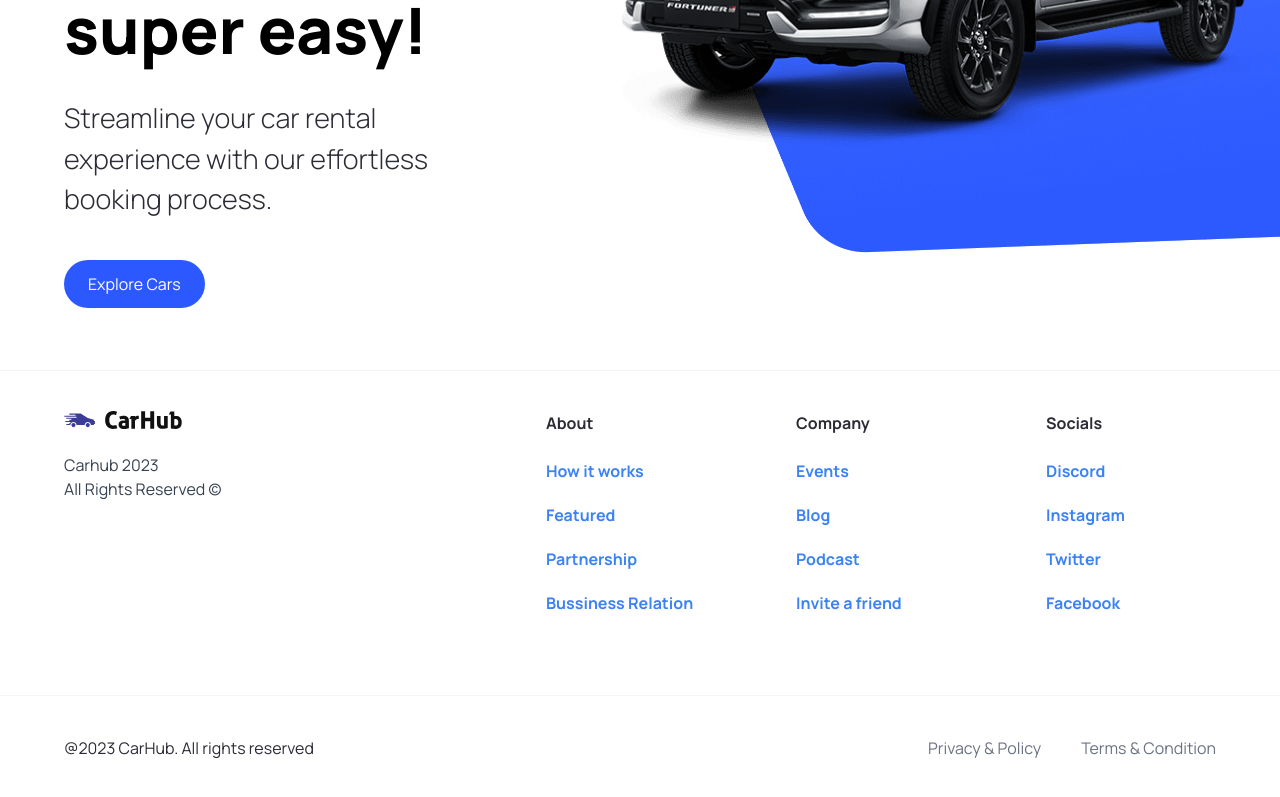
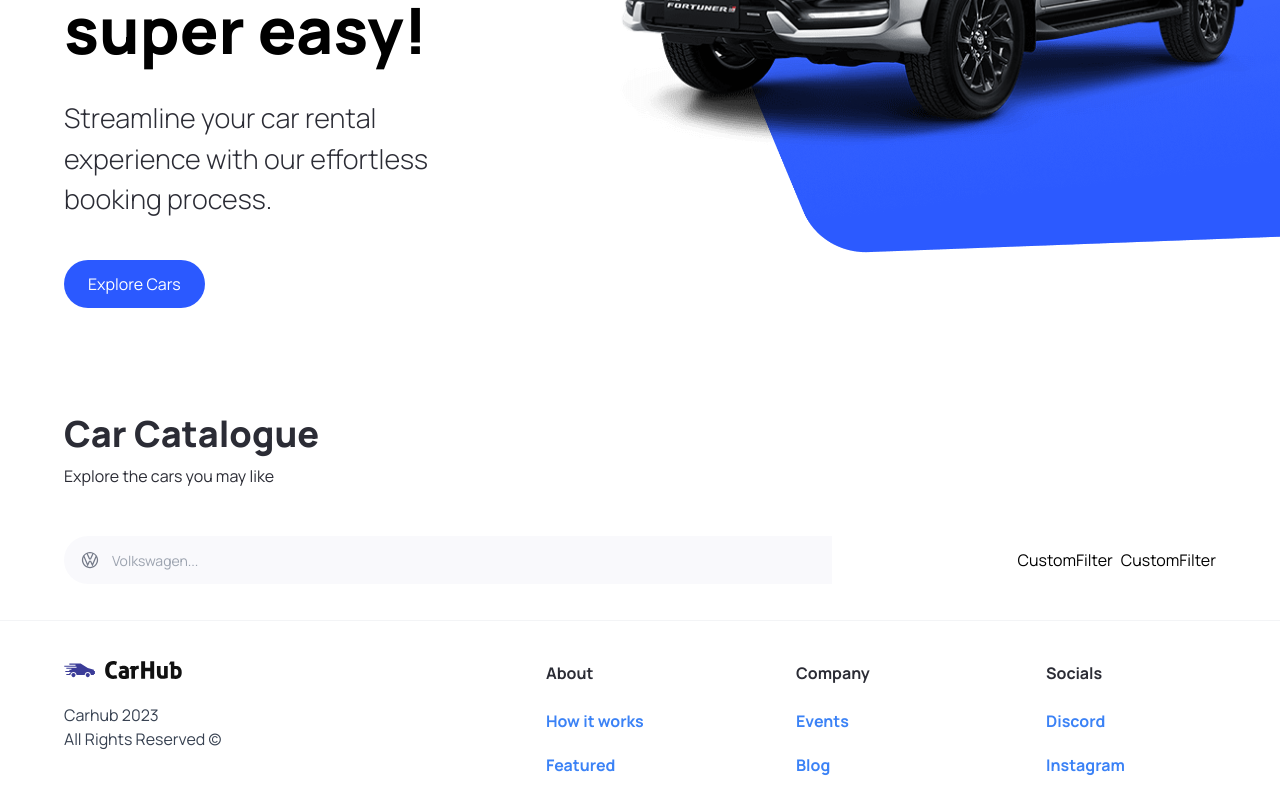
Before and after one commit to robert-devs/villlah-collection, a Next.js app: page / in a window 1280 px wide. Shown: the part 450-1247 px from the top of the page. Built offline with nearby package versions, Linux system fonts and the light colour scheme.

Commit message:
adding filter

```diff
--- a/app/page.tsx
+++ b/app/page.tsx
@@ -1,10 +1,26 @@
-import Hero from "@/components/Hero";
 import Image from "next/image";
+import { CustomButton, CustomFilter, Hero, SearchBar } from "@/components";
 
 export default function Home() {
   return (
     <main className="overflow-hidden">
-      <Hero/>
+      <Hero />
+
+      <div className="mt-12 padding-x padding-y max-width " id="discover">
+        <div className="home__text-container">
+          <h1 className="text-4xl font-extrabold">Car Catalogue</h1>
+          <p>Explore the cars you may like</p>
+        </div>
+        <div className="home__filters">
+          <SearchBar />
+
+          <div className="home__filter-container">
+            <CustomFilter  />
+            <CustomFilter  />
+          </div>
+        </div>
+
+      </div>
     </main>
   )
 }
--- /dev/null
+++ b/components/CustomFilter.tsx
@@ -0,0 +1,9 @@
+import React from "react";
+
+const CustomFilter = () => {
+  return (
+    <div>CustomFilter</div>
+  )
+}
+
+export default CustomFilter
--- /dev/null
+++ b/components/SearchBar.tsx
@@ -0,0 +1,24 @@
+"use client";
+import React, { useState } from "react";
+import SearchManufacturer from "./SearchManufacturer";
+import { manufacturers } from "./../constants/index";
+
+const SearchBar = () => {
+    const [manufacturer, setManuFacturer] = useState("");
+
+  const handleSearch =()=>{
+
+  }
+  return (
+    <form className="searchbar" onSubmit={handleSearch}>
+        <div className="searchbar__item">
+            <SearchManufacturer
+             manufacturer ={manufacturer}
+             setManufacturer = {setManuFacturer}
+            />
+        </div>
+    </form>
+  )
+}
+
+export default SearchBar
--- /dev/null
+++ b/components/SearchManufacturer.tsx
@@ -0,0 +1,97 @@
+"use client";
+import Image from "next/image";
+import React, { Fragment, useState } from "react";
+import { Combobox, Transition } from "@headlessui/react";
+import { manufacturers } from "@/constants";
+import { setManufacturerProps } from "@/types";
+
+const SearchManufacturer = ({ manufacturer, setManuFacturer }: setManufacturerProps) => {
+  const [query, setQuery] = useState("");
+
+  const filteredManufacturers =
+    query === ""
+      ? manufacturers
+      : manufacturers.filter((item) =>
+          item
+            .toLowerCase()
+            .replace(/\s+/g, "")
+            .includes(query.toLowerCase().replace(/\s+/g, ""))
+        );
+
+  return (
+    <div className='search-manufacturer'>
+      <Combobox value={manufacturer} onChange={setManuFacturer}>
+        <div className='relative w-full'>
+          {/* Button for the combobox. Click on the icon to see the complete dropdown */}
+          <Combobox.Button className='absolute top-[14px]'>
+            <Image
+              src='/car-logo.svg'
+              width={20}
+              height={20}
+              className='ml-4'
+              alt='car logo'
+            />
+          </Combobox.Button>
+
+          {/* Input field for searching */}
+          <Combobox.Input
+            className='search-manufacturer__input'
+            displayValue={(item: string) => item}
+            onChange={(event) => setQuery(event.target.value)}
+            placeholder='Volkswagen...'
+          />
+
+
+          <Transition
+            as={Fragment}
+            leave='transition ease-in duration-100'
+            leaveFrom='opacity-100'
+            leaveTo='opacity-0'
+            afterLeave={() => setQuery("")}
+          >
+            <Combobox.Options
+              className='absolute mt-1 max-h-60 w-full overflow-auto rounded-md bg-white py-1 text-base shadow-lg ring-1 ring-black ring-opacity-5 focus:outline-none sm:text-sm'
+              static
+            >
+              {filteredManufacturers.length === 0 && query !== "" ? (
+                <Combobox.Option
+                  value={query}
+                  className='search-manufacturer__option'
+                >
+                  Create "{query}"
+                </Combobox.Option>
+              ) : (
+                filteredManufacturers.map((item) => (
+                  <Combobox.Option
+                    key={item}
+                    className={({ active }) =>
+                      `relative search-manufacturer__option ${
+                        active ? "bg-primary-blue text-white" : "text-gray-900"
+                      }`
+                    }
+                    value={item}
+                  >
+                    {({ selected, active }) => (
+                      <>
+                        <span className={`block truncate ${selected ? "font-medium" : "font-normal"}`}>
+                          {item}
+                        </span>
+
+
+                        {selected ? (
+                          <span className={`absolute inset-y-0 left-0 flex items-center pl-3 ${active? "text-white": "text-pribg-primary-purple"}`}
+                          ></span>
+                        ) : null}
+                      </>
+                    )}
+                  </Combobox.Option>
+                ))
+              )}
+            </Combobox.Options>
+          </Transition>
+        </div>
+      </Combobox>
+    </div>
+  );
+};
+export default SearchManufacturer
--- /dev/null
+++ b/components/index.ts
@@ -0,0 +1,12 @@
+import CustomButton from "./CustomButton";
+import CustomFilter from "./CustomFilter";
+import Footer from "./Footer";
+import Hero from "./Hero";
+import NavBar from "./Navbar";
+import SearchBar from "./SearchBar";
+
+ import SearchManufacturer from "./SearchManufacturer";
+
+export {
+    Hero,CustomButton,CustomFilter,NavBar,Footer,SearchBar,
+}
--- a/package.json
+++ b/package.json
@@ -9,6 +9,7 @@
     "lint": "next lint"
   },
   "dependencies": {
+    "@headlessui/react": "^1.7.15",
     "@types/node": "20.3.0",
     "@types/react": "18.2.11",
     "@types/react-dom": "18.2.4",
--- a/types/index.tsx
+++ b/types/index.tsx
@@ -1,4 +1,5 @@
 import { MouseEventHandler } from "react";
+import { manufacturers } from "./../constants/index";
 
 export interface CustomButtonProps {
   isDisabled?: boolean;
@@ -9,3 +10,8 @@ export interface CustomButtonProps {
   rightIcon?: string;
   handleClick?: MouseEventHandler<HTMLButtonElement>;
 }
+
+export interface setManufacturerProps {
+  manufacturer: string
+  setManuFacturer:(manufacturers: string) => void
+}
```
Also changed, not shown: 1 other file (tests, documents, lock files or other folders).
